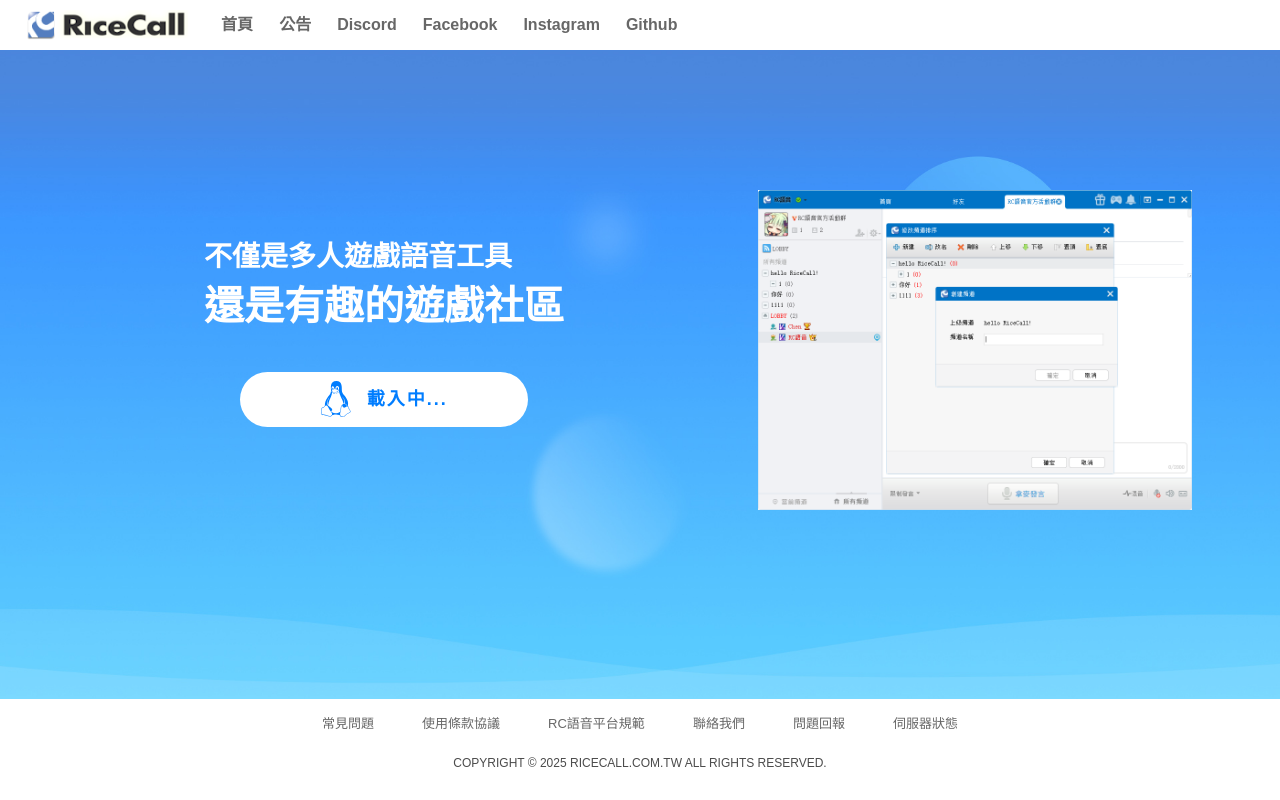
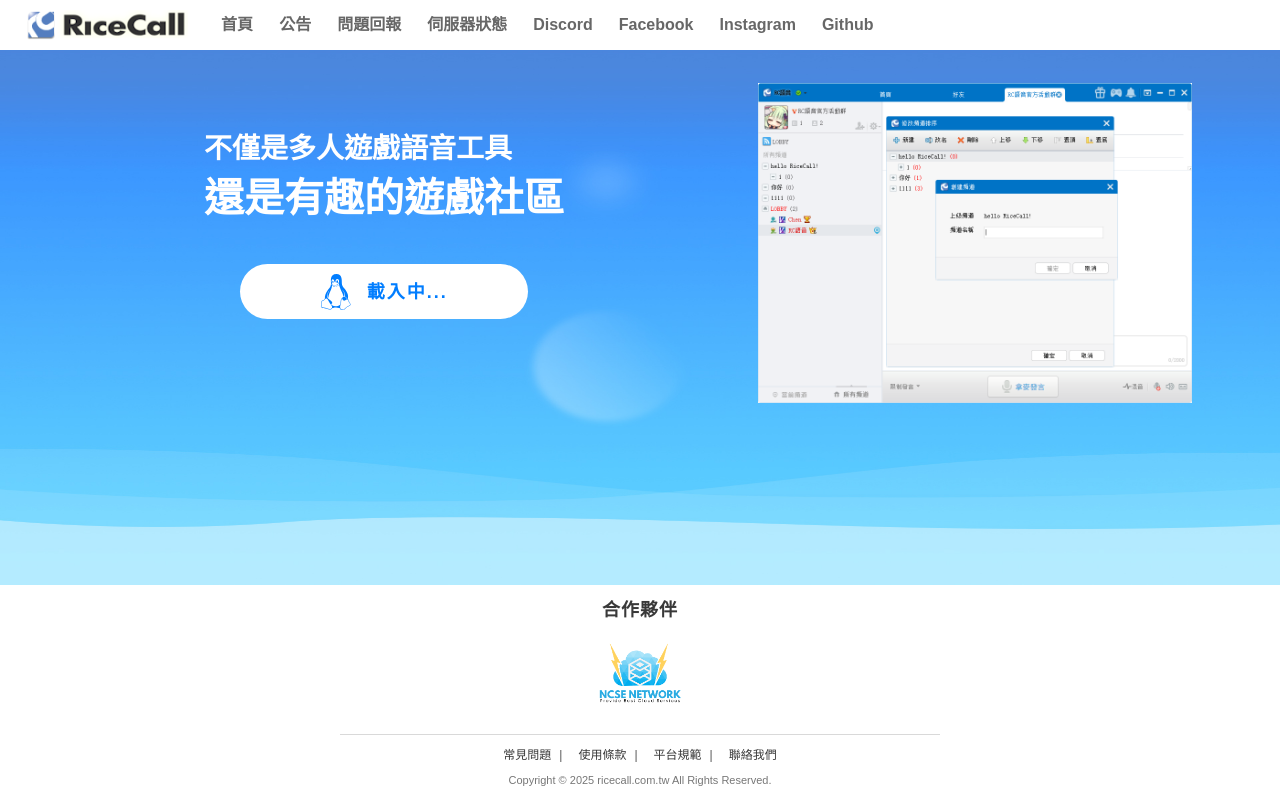
Before and after one commit to cstrikeasia/rc-website, a Next.js app: page / in a window 1280 px wide. Built offline with nearby package versions, Linux system fonts and the light colour scheme; no server answers.

Commit message:
feat: partner

```diff
--- a/components/Footer.tsx
+++ b/components/Footer.tsx
@@ -5,53 +5,60 @@ import React from "react";
 import footer from "@/styles/common/footer.module.css";
 
 export const Footer = () => {
-  const footerLinks = [
-    {
-      label: "常見問題",
-      href: "/faq",
-      target: "",
-    },
-    {
-      label: "使用條款協議",
-      href: "/agreement",
-      target: "",
-    },
-    {
-      label: "RC語音平台規範",
-      href: "/specification",
-      target: "",
-    },
-    { label: "聯絡我們", href: "/contactus", target: "" },
-    {
-      label: "問題回報",
-      href: "https://github.com/NerdyHomeReOpen/RiceCall/issues",
-      target: "_blank",
-    },
-    {
-      label: "伺服器狀態",
-      href: "https://status.ricecall.com.tw/",
-      target: "_blank",
-    },
+  const partnerLogos = [
+    { name: "NCSE Network", logoUrl: "/images/ncse_logo_no_background.png", href: "https://ncse.tw/", alt: "國雲網路NCSE Network" },
   ];
+
+  const footerTextLinks = [
+    { label: "常見問題", href: "/faq" },
+    { label: "使用條款", href: "/agreement" },
+    { label: "平台規範", href: "/specification" },
+    { label: "聯絡我們", href: "/contactus" },
+  ];
+
+
   return (
     <div className={footer["footer"]}>
       <div className={footer["wrapper"]}>
-        <div>
-          {footerLinks.map(({ label, href, target }) => (
-            <a
-              key={label}
-              href={href}
-              target={target}
-              rel={target === "_blank" ? "noreferrer" : undefined}
+        <div className={footer["logoBar"]}>
+          <h3 className={footer["partnerTitle"]}>合作夥伴</h3>
+          <div className={footer["partnerLogos"]}>
+            {partnerLogos.map((item) => (
+              <a key={item.name} href={item.href} target="_blank" rel="noopener noreferrer" className={footer["logoLink"]}>
+                <div
+                  className={footer["logoImage"]}
+                  style={{
+                    backgroundImage: `url(${item.logoUrl})`,
+                    width: 100,
+                    height: 100,
+                    backgroundSize: 'cover',
+                    backgroundPosition: 'center',
+                    backgroundRepeat: 'no-repeat'
+                  }}
+                  title={item.alt}
+                  role="img"
+                  aria-label={item.alt}
                 >
+                </div>
+              </a>
+            ))}
+          </div>
+        </div>
+        <hr className={footer["separatorLine"]} />
+        <div className={footer["textInfo"]}>
+          {footerTextLinks.length > 0 && (
+            <div className={footer["textLinks"]}>
+              {footerTextLinks.map(({ label, href }) => (
+                <a key={label} href={href} className={footer["textLinkItem"]}>
                   {label}
                 </a>
               ))}
             </div>
+          )}
           <p className={footer["copyRight"]}>
-          Copyright &copy; {new Date().getFullYear()} ricecall.com.tw All Rights
-          Reserved.
+            Copyright &copy; {new Date().getFullYear()} ricecall.com.tw All Rights Reserved.
           </p>
+        </div>
       </div>
     </div>
   );
--- a/components/Header.tsx
+++ b/components/Header.tsx
@@ -12,6 +12,16 @@ export const Header = () => {
     {
       label: "公告",
       href: "/announcement",
+    },
+    {
+      label: "問題回報",
+      href: "https://github.com/NerdyHomeReOpen/RiceCall/issues",
+      target: "_blank",
+    },
+    {
+      label: "伺服器狀態",
+      href: "https://status.ricecall.com.tw/",
+      target: "_blank",
     },
     {
       label: "Discord",
--- a/styles/common/footer.module.css
+++ b/styles/common/footer.module.css
@@ -1,64 +1,150 @@
 /** 頁尾 **/
 .footer {
-  position: absolute;
-  bottom: 0;
   width: 100%;
-  background-color: #fff;
-  max-height: max-content;
+  padding: 10px 0;
+  font-size: 12px;
 }
 
-.footer .wrapper {
-  padding: 10px 0;
-  color: #4b4b4b;
-  z-index: 1;
+.wrapper {
+  max-width: 1100px;
+  margin: 0 auto;
+  padding: 0 15px;
+  box-sizing: border-box;
+  display: flex;
+  flex-direction: column;
+  align-items: center;
+}
+
+.logoBar {
+  display: flex;
+  flex-direction: column;
+  align-items: center;
+  width: 100%;
+}
+
+.partnerTitle {
+  font-size: 18px;
+  color: #393939;
+  font-weight: 500;
+  text-transform: uppercase;
+  letter-spacing: 1px;
+  font-weight: bold;
+}
+
+.partnerLogos {
+  display: flex;
+  align-items: center;
+  justify-content: center;
+  gap: 25px;
+  flex-wrap: wrap;
+}
+
+.logoLink {
+  display: inline-block;
+}
+
+.logoImage {
+  display: inline-block;
+}
+
+.logoLink:hover .logoImage {
+  opacity: 1;
+  filter: brightness(1) saturate(1);
+}
+
+.ratingLogos {
+  display: flex;
+  align-items: center;
+  margin-left: auto;
+  padding-left: 20px;
+}
+
+.ratingImage {
+  height: 40px;
+  width: auto;
+  object-fit: contain;
+}
+
+.separatorLine {
+  width: 80%;
+  max-width: 600px;
+  border: none;
+  height: 1px;
+  background-color: #d9d9d9;
+  margin-top: 10px;
+  margin-bottom: 10px;
+}
+
+.textInfo {
+  width: 100%;
   text-align: center;
 }
 
-.footer .wrapper div {
-  max-width: 1280px;
-  width: 100%;
-  margin: 0 auto 10px auto;
-  padding: 0 1rem;
-  text-align: center;
-  box-sizing: border-box;
+.textLinks {
+  margin-bottom: 10px;
 }
 
-.footer .wrapper div a {
-  display: inline-block;
-  position: relative;
-  max-width: 100%;
-  padding: 4px 24px;
-  font-size: 13px;
-  color: rgba(0, 0, 0, 0.6);
-  transition: color 0.2s;
+.textLinkItem {
+  color: #393939;
+  text-decoration: none;
+  padding: 0 8px;
+  transition: color 0.2s ease-in-out;
+  white-space: nowrap;
 }
 
-.footer .wrapper div a:hover {
+.textLinkItem:hover {
+  color: #393939;
   text-decoration: underline;
 }
 
-.footer .wrapper div a:last-child {
-  border: none;
+.textLinkItem:not(:last-child)::after {
+  content: "|";
+  margin-left: 8px;
+  color: #555;
 }
 
 .copyRight {
-  text-transform: uppercase;
-  display: flex;
-  align-items: center;
-  justify-content: center;
-  padding: 10px 0 20px;
-  text-align: center;
+  color: #777;
+  font-size: 11px;
+  line-height: 1.6;
 }
 
 /** RWD **/
 @media screen and (max-width: 768px) {
-  .footer .wrapper div a {
-    padding: 4px 12px;
+  .partnerTitle {
+    font-size: 14px;
   }
 
-  .footer span {
+  .partnerLogos {
+    gap: 20px;
+  }
+
+  .logoImage {
+    width: 80px;
+    height: 80px;
+    background-size: contain;
+  }
+
+  .ratingImage {
+    height: 35px;
+  }
+
+  .textLinks {
     display: flex;
+    flex-wrap: wrap;
     justify-content: center;
-    gap: 10px;
+    gap: 8px;
+  }
+
+  .textLinkItem {
+    width: calc(50% - 4px);
+    padding: 8px 0;
+    text-align: center;
+    box-sizing: border-box;
+  }
+
+  .textLinkItem:not(:last-child)::after {
+    content: "";
+    margin-left: 0;
   }
 }
--- a/styles/common/header.module.css
+++ b/styles/common/header.module.css
@@ -164,11 +164,6 @@
     display: flex;
     flex-direction: column;
     align-items: center;
-    margin-bottom: 10px;
-  }
-
-  .navBar .navBtn {
-    padding: 10px 0;
   }
 
   .buttons {
@@ -199,7 +194,7 @@
     padding: 10px 0;
     z-index: 999;
     border-bottom: 1px solid #0000001c;
-    top: 8vw;
+    top: 10.5vw;
     border-top: 1px solid #0000001c;
   }
 
```
Also changed, not shown: public/images/ncse_logo_no_background.png (added). Lines whose indentation alone changed are shown as unchanged.
